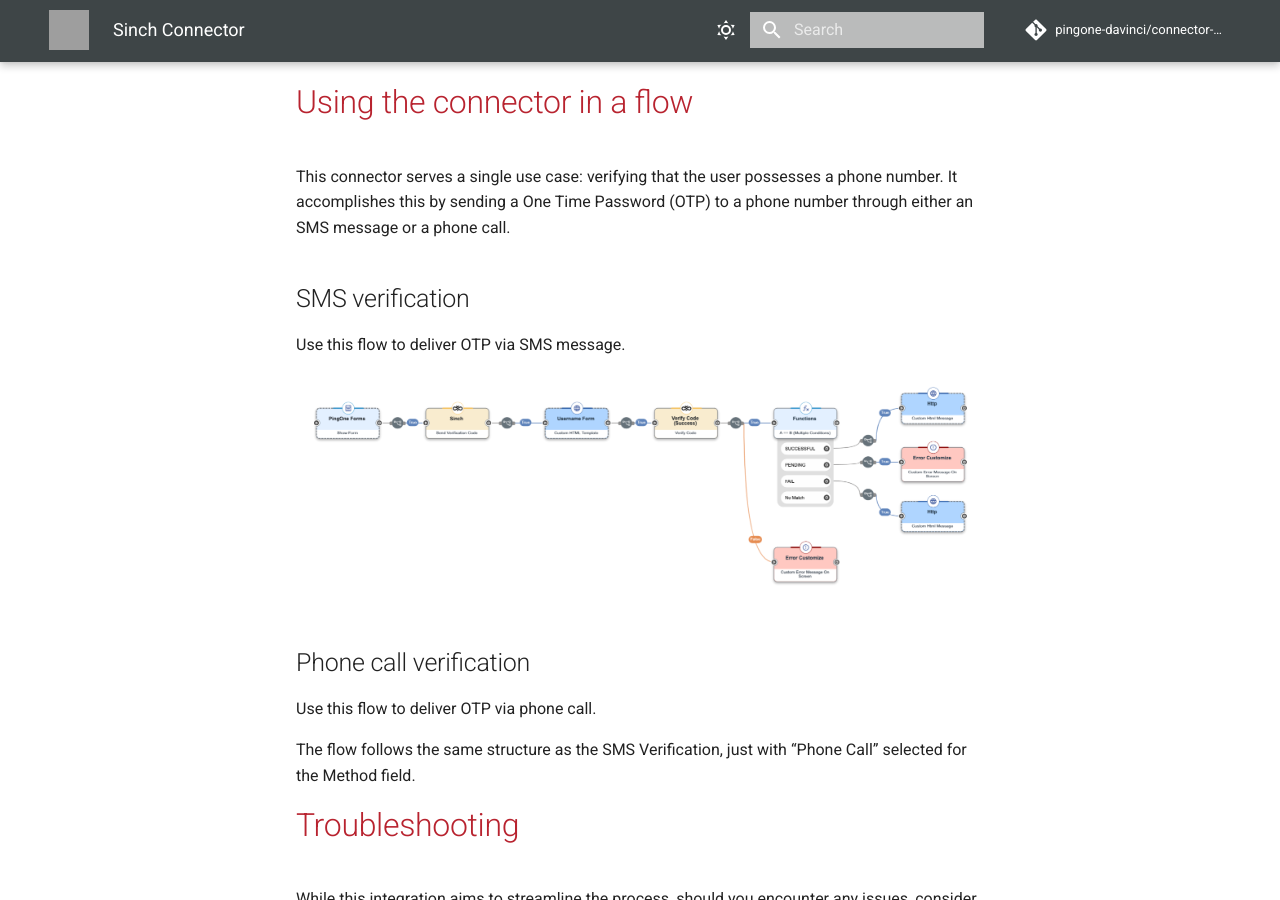
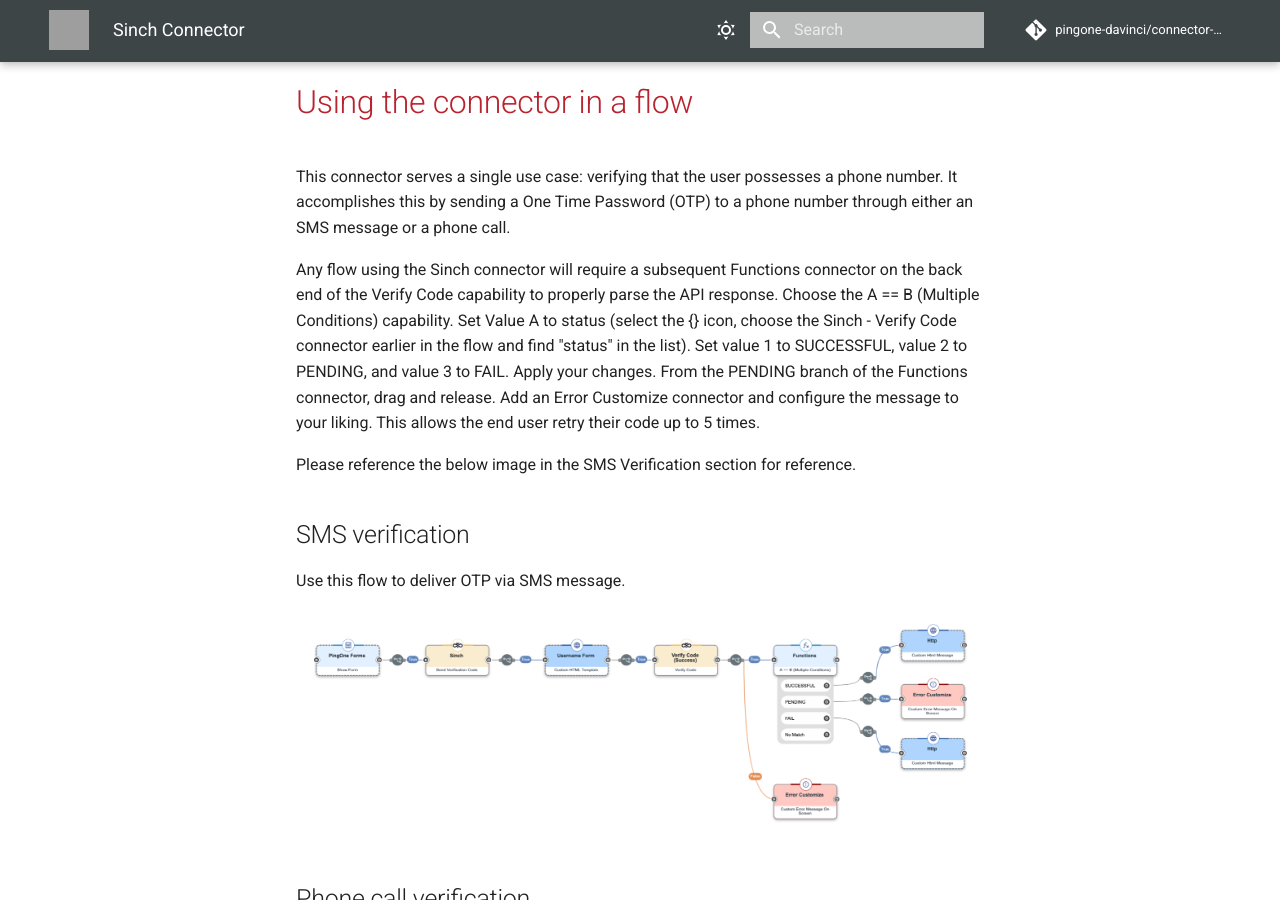
Before and after one commit to pingone-davinci/documentation, an MkDocs documentation site: the page built from docs/sinch/README.md, in a window 1280 px wide and 900 px high, scrolled down 1913 px. Built offline with MkDocs 1.6.1 and Material for MkDocs 9.7.7, drawn with Linux system fonts in a browser that asks for light colours; comment, search, counter and statistics services are not loaded; grey boxes are pictures that could not be loaded.

Commit message:
Update README.md

```diff
--- a/docs/sinch/README.md
+++ b/docs/sinch/README.md
@@ -65,6 +65,10 @@
 
 This connector serves a single use case: verifying that the user possesses a phone number. It accomplishes this by sending a One Time Password (OTP) to a phone number through either an SMS message or a phone call.
 
+Any flow using the Sinch connector will require a subsequent Functions connector on the back end of the Verify Code capability to properly parse the API response. Choose the A == B (Multiple Conditions) capability. Set Value A to status (select the {} icon, choose the Sinch - Verify Code connector earlier in the flow and find "status" in the list). Set value 1 to SUCCESSFUL, value 2 to PENDING, and value 3 to FAIL. Apply your changes. From the PENDING branch of the Functions connector, drag and release. Add an Error Customize connector and configure the message to your liking. This allows the end user retry their code up to 5 times.
+
+Please reference the below image in the SMS Verification section for reference.
+
 
 ## SMS verification
 
```
